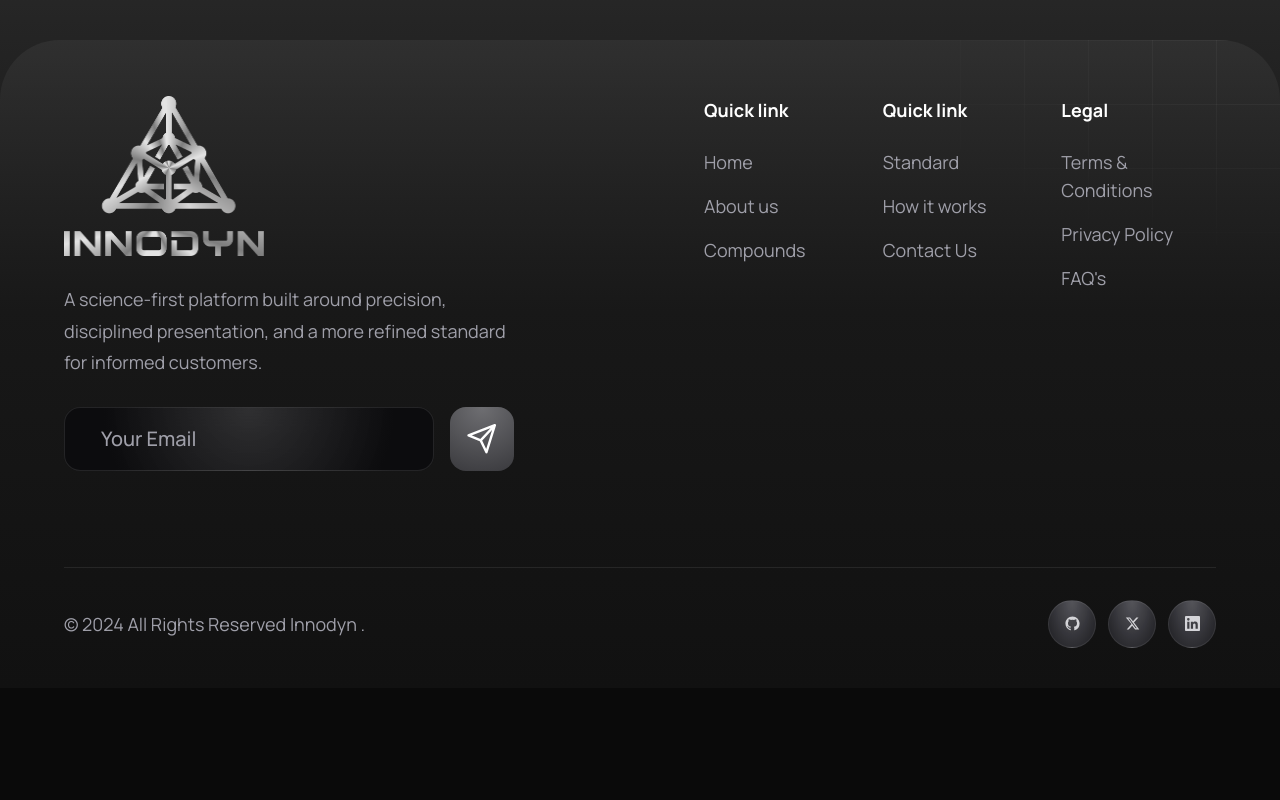
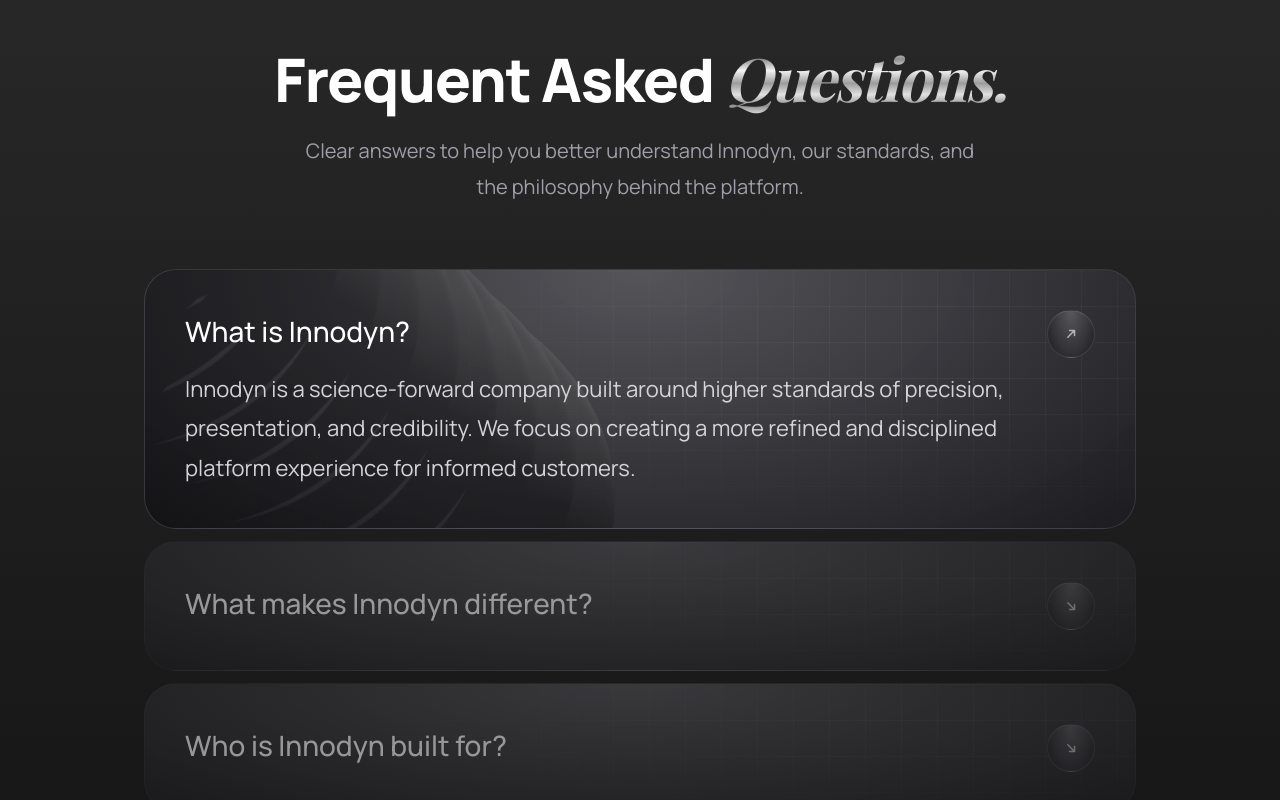
Before and after one commit to adeelazad591/innodyn-ui, a Next.js app: page /faqs in a window 1280 px wide. Shown: the part 560-1360 px from the top of the page. Before the commit the page ends 1248 px from the top, so only its background shows below. Built offline with nearby package versions, Linux system fonts and the light colour scheme; no server answers.

Commit message:
feat: faq card and content added

```diff
--- a/app/faqs/page.tsx
+++ b/app/faqs/page.tsx
@@ -1,6 +1,7 @@
 import Navbar from "@/components/layout/Navbar";
 import Footer from "@/components/layout/Footer";
 import StandardsHero from "@/components/sections/StandardsHero";
+import FAQSection from "@/components/sections/FAQSection";
 
 export const metadata = {
   title: "FAQ's | Innodyn",
@@ -21,6 +22,7 @@
       <Navbar />
       <StandardsHero {...HERO_CONTENT} />
       <section className="section-bg">
+        <FAQSection />
         <Footer />
       </section>
     </main>
--- /dev/null
+++ b/components/sections/FAQSection.tsx
@@ -0,0 +1,176 @@
+"use client";
+
+import Image from "next/image";
+import { useState } from "react";
+
+function CardGridOverlay() {
+  return (
+    <div
+      aria-hidden
+      className="absolute inset-0 rounded-[1.25rem] pointer-events-none overflow-hidden"
+      style={{
+        backgroundImage: `
+          linear-gradient(rgba(255,255,255,0.045) 1px, transparent 1px),
+          linear-gradient(to right, rgba(255,255,255,0.045) 1px, transparent 1px)
+        `,
+        backgroundSize: "36px 36px",
+        maskImage:
+          "radial-gradient(ellipse 80% 100% at 80% 30%, black 10%, transparent 80%)",
+        WebkitMaskImage:
+          "radial-gradient(ellipse 80% 100% at 80% 30%, black 10%, transparent 80%)",
+      }}
+    />
+  );
+}
+
+function ArrowIcon({ className }: { className?: string }) {
+  return (
+    <svg
+      width="14"
+      height="14"
+      viewBox="0 0 14 14"
+      fill="none"
+      aria-hidden
+      className={className}
+    >
+      <path
+        d="M2.5 7h9M8.5 3.5 12 7l-3.5 3.5"
+        stroke="currentColor"
+        strokeWidth="1.5"
+        strokeLinecap="round"
+        strokeLinejoin="round"
+      />
+    </svg>
+  );
+}
+
+const FAQS = [
+  {
+    id: "what-is-innodyn",
+    question: "What is Innodyn?",
+    answer:
+      "Innodyn is a science-forward company built around higher standards of precision, presentation, and credibility. We focus on creating a more refined and disciplined platform experience for informed customers.",
+  },
+  {
+    id: "what-makes-innodyn-different",
+    question: "What makes Innodyn different?",
+    answer:
+      "Unlike conventional platforms that prioritize volume over quality, Innodyn is built on a foundation of scientific discipline. Every product, description, and interaction is designed to meet a higher standard — one that respects the intelligence of the customer and the complexity of the compounds offered.",
+  },
+  {
+    id: "who-is-innodyn-built-for",
+    question: "Who is Innodyn built for?",
+    answer:
+      "Innodyn is built for researchers, professionals, and informed customers who expect accuracy, clarity, and consistency from the platforms they trust. If you value scientific credibility over marketing noise, Innodyn was designed with you in mind.",
+  },
+  {
+    id: "why-scientific-tone",
+    question: "Why does Innodyn emphasize scientific tone?",
+    answer:
+      "Scientific tone is not aesthetic — it is a commitment to accuracy. By maintaining a rigorous standard across all content and presentation, Innodyn ensures that the information customers receive is trustworthy, unambiguous, and grounded in measurable fact rather than inflated claims.",
+  },
+  {
+    id: "innodyn-standard",
+    question: "What defines the Innodyn standard?",
+    answer:
+      "The Innodyn standard is defined by precision in presentation, integrity in content, and consistency in experience. Every element of the platform — from product listings to interface design — is held to a level of discipline that sets a new benchmark in the industry.",
+  },
+];
+
+export default function FAQSection() {
+  const [activeIndex, setActiveIndex] = useState(0);
+
+  return (
+    <section className="py-12 lg:py-20 px-4 md:px-15 lg:px-30">
+      {/* Heading */}
+      <div className="text-center mb-10 max-w-350 mx-auto">
+        <h2 className="text-[1.75rem] sm:text-[2.5rem] lg:text-[3.25rem] xl:text-[60px] font-extrabold leading-tight tracking-tight text-white mb-4">
+          Frequent Asked{" "}
+          <span className="text-silver-gradient font-serif italic">
+            Questions.
+          </span>
+        </h2>
+        <p className="text-base sm:text-xl font-normal text-zinc-400 leading-[1.8] max-w-2xl mx-auto">
+          Clear answers to help you better understand Innodyn, our standards,
+          and the philosophy behind the platform.
+        </p>
+      </div>
+
+      <div className="p-4 sm:p-5 lg:p-6 max-w-350 mx-auto">
+        <div className="flex flex-col gap-3">
+          {FAQS.map((faq, index) => {
+            const isActive = activeIndex === index;
+            return (
+              <div
+                key={faq.id}
+                onClick={() => setActiveIndex(index)}
+                className={[
+                  "relative overflow-hidden rounded-4xl px-10 py-10 cursor-pointer select-none bg-[radial-gradient(ellipse_at_top,rgba(90,90,96,0.9)_0%,rgba(28,28,32,1)_100%)]",
+                  "transition-all duration-200",
+                  isActive
+                    ? "bg-[#1d1d1f] border border-zinc-600/45"
+                    : "border border-white/4 opacity-55",
+                ].join(" ")}
+              >
+                <CardGridOverlay />
+
+                {/* Card background shape — visible on active card only */}
+                <div
+                  aria-hidden
+                  className={[
+                    "absolute inset-0 z-0 pointer-events-none transition-opacity duration-500",
+                    isActive ? "opacity-100" : "opacity-0",
+                  ].join(" ")}
+                >
+                  <Image
+                    src="/images/card-bg-shape.png"
+                    alt=""
+                    fill
+                    sizes="100vw"
+                    className="object-contain object-left scale-[1.5] origin-left"
+                  />
+                </div>
+
+                <div className="relative z-10 flex items-start justify-between gap-6">
+                  <div className="flex-1 min-w-0">
+                    <h3
+                      className={[
+                        "text-lg sm:text-[28px] font-medium transition-colors duration-200 text-white group-hover:text-white",
+                        isActive ? "text-white" : "text-white",
+                      ].join(" ")}
+                    >
+                      {faq.question}
+                    </h3>
+
+                    <div
+                      className={[
+                        "overflow-hidden transition-all duration-300",
+                        isActive
+                          ? "max-h-60 opacity-100 mt-4"
+                          : "max-h-0 opacity-0 mt-0",
+                      ].join(" ")}
+                    >
+                      <p className="text-base sm:text-[22px] font-normal text-zinc-300 leading-[1.8]">
+                        {faq.answer}
+                      </p>
+                    </div>
+                  </div>
+
+                  <button
+                    type="button"
+                    aria-label={isActive ? "Collapse answer" : "Expand answer"}
+                    className="bg-[radial-gradient(ellipse_at_top,rgba(90,90,96,0.9)_0%,rgba(28,28,32,1)_100%)] shrink-0 w-12 h-12 rounded-full bg-zinc-600/55 border border-white/10 flex items-center justify-center text-white/60 hover:text-white hover:bg-zinc-500/65 transition-colors duration-200"
+                  >
+                    <ArrowIcon
+                      className={isActive ? "-rotate-45" : "rotate-45"}
+                    />
+                  </button>
+                </div>
+              </div>
+            );
+          })}
+        </div>
+      </div>
+    </section>
+  );
+}
```
